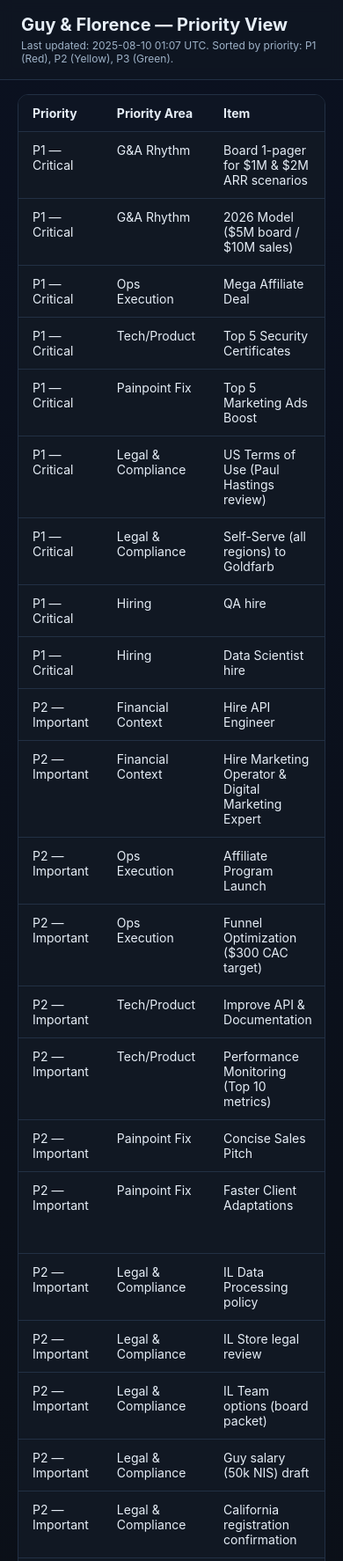
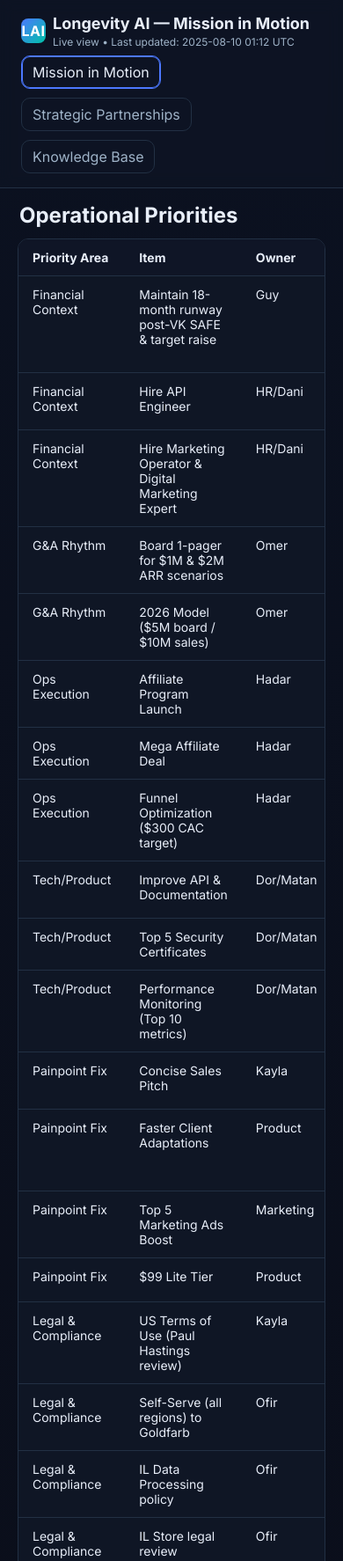
Before and after one commit to guyleitersdorf/guy-florence-dashbord, a plain HTML site: page index.html in a window 390 px wide. Shown: the top 1774 px of the page at 88% size. Drawn offline with Linux system fonts and the light colour scheme.

Commit message:
Add files via upload

```diff
--- a/index.html
+++ b/index.html
@@ -1,81 +1,168 @@
-<!doctype html>
-<html>
+<!DOCTYPE html>
+<html lang="en">
 <head>
-<meta charset="utf-8">
-<meta name="viewport" content="width=device-width,initial-scale=1">
-<title>Guy & Florence — Priority View</title>
+<meta charset="UTF-8" />
+<meta name="viewport" content="width=device-width, initial-scale=1.0" />
+<title>Longevity AI — Mission in Motion</title>
+<link href="https://fonts.googleapis.com/css2?family=Inter:wght@400;600;700&display=swap" rel="stylesheet">
 <style>
-  :root { --bg:#0b0f14; --card:#111823; --text:#e6eef7; --muted:#9fb3c8; --green:#22c55e; --yellow:#f59e0b; --red:#ef4444; --border:#223044; --accent:#60a5fa; }
-  body { margin:0; font-family:Inter, ui-sans-serif, system-ui, -apple-system, Segoe UI, Roboto, Helvetica, Arial; background:linear-gradient(180deg,#0b1120,#0b0f14); color:var(--text);}
-  header { padding:16px 24px; border-bottom:1px solid var(--border); background:rgba(17,24,35,.7); position:sticky; top:0; backdrop-filter:blur(8px); z-index:50;}
-  h1 { margin:0; font-size:20px; }
-  .subtitle { color:var(--muted); font-size:12px; margin-top:4px; }
-  main { padding:16px 20px; }
-  .table-wrapper { overflow:auto; border:1px solid var(--border); border-radius:12px; background:var(--card);}
-  table { width:100%; border-collapse:collapse; font-size:14px; }
-  thead th { position:sticky; top:0; background:#0e1523; z-index:5; }
-  th, td { padding:12px 16px; border-bottom:1px solid var(--border); text-align:left; vertical-align:top; }
+  /* Swap colors below with exact brand hex from the brand book when ready */
+  :root {
+    --bg: #0a0d18;
+    --card: #0f1625;
+    --text: #e8eef9;
+    --muted: #9fb3c8;
+    --border: #223044;
+    --accent: #4c78ff;     /* brand primary (placeholder) */
+    --accent-2: #00c2a8;   /* brand secondary (placeholder) */
+    --ontrack: #22c55e;    /* status colors aligned to brand intent */
+    --attention: #f59e0b;
+    --risk: #ef4444;
+  }
+  * { box-sizing: border-box; }
+  body { margin: 0; font-family: 'Inter', system-ui, -apple-system, Segoe UI, Roboto, Helvetica, Arial; background: linear-gradient(180deg,#0b1120,#0a0d18); color: var(--text);}
+  header {
+    padding: 16px 24px; border-bottom: 1px solid var(--border); background: rgba(15,22,37,.72);
+    position: sticky; top: 0; backdrop-filter: blur(8px); z-index: 50; display:flex; align-items:center; gap:12px;
+  }
+  .logo {
+    width: 28px; height: 28px; border-radius: 8px; background: linear-gradient(135deg, var(--accent), var(--accent-2));
+    display:inline-flex; align-items:center; justify-content:center; font-weight:800; color:#fff; letter-spacing:.5px;
+  }
+  .brand {
+    display:flex; flex-direction:column;
+  }
+  h1 { margin: 0; font-size: 18px; line-height:1.2; }
+  .subtitle { color: var(--muted); font-size: 12px; margin-top: 2px; }
+  nav.tabs { margin-left:auto; display:flex; gap:10px; flex-wrap:wrap; }
+  .tab { padding: 8px 12px; border: 1px solid var(--border); border-radius: 10px; cursor: pointer; user-select: none; color: var(--muted);}
+  .tab.active { color: var(--text); border-color: var(--accent); box-shadow: 0 0 0 1px var(--accent) inset; }
+  main { padding: 16px 20px; }
+  .panel { display:none; }
+  .panel.active { display:block; }
+  .table-wrapper { overflow: auto; border: 1px solid var(--border); border-radius: 12px; background: var(--card);}
+  table { width: 100%; border-collapse: collapse; font-size: 14px; }
+  thead th { position: sticky; top: 0; background: #0f1526; z-index: 5; }
+  th, td { padding: 12px 16px; border-bottom: 1px solid var(--border); text-align: left; vertical-align: top; }
+  tr:hover td { background: rgba(255,255,255,0.02); }
   .badge { display:inline-block; padding:4px 10px; border-radius:999px; font-weight:700; font-size:12px; letter-spacing:.3px; }
-  .Green { background: rgba(34,197,94,0.18); color: var(--green); border: 1px solid rgba(34,197,94,0.5);}
-  .Yellow { background: rgba(245,158,11,0.18); color: var(--yellow); border: 1px solid rgba(245,158,11,0.5);}
-  .Red { background: rgba(239,68,68,0.18); color: var(--red); border: 1px solid rgba(239,68,68,0.5);}
-  .note { color:var(--muted); font-size:12px; margin-top:8px; }
+  .Green { background: rgba(34,197,94,0.18); color: var(--ontrack); border: 1px solid rgba(34,197,94,0.5); }
+  .Yellow { background: rgba(245,158,11,0.18); color: var(--attention); border: 1px solid rgba(245,158,11,0.5); }
+  .Red { background: rgba(239,68,68,0.18); color: var(--risk); border: 1px solid rgba(239,68,68,0.5); }
+  a.link { color: var(--accent); text-decoration: none; }
+  .section-title { margin: 0 0 12px 2px; font-weight:700; }
+
+  /* Small screen tweaks */
+  @media (max-width: 640px) {
+    header { flex-wrap:wrap; gap:8px; }
+    nav.tabs { width:100%; }
+  }
 </style>
 </head>
 <body>
   <header>
-  <h1>Guy & Florence — Priority View</h1>
-  <div class="subtitle">Last updated: 2025-08-10 01:07 UTC. Sorted by priority: P1 (Red), P2 (Yellow), P3 (Green).</div>
+    <!-- Swap this with your real logo img src when ready -->
+    <div class="logo">LAI</div>
+    <div class="brand">
+      <h1>Longevity AI — Mission in Motion</h1>
+      <div class="subtitle">Live view • Last updated: 2025-08-10 01:12 UTC</div>
+    </div>
+    <nav class="tabs">
+      <div class="tab active" data-target="ops">Mission in Motion</div>
+      <div class="tab" data-target="matrix">Strategic Partnerships</div>
+      <div class="tab" data-target="docs">Knowledge Base</div>
+    </nav>
   </header>
+
   <main>
+    <!-- Operational Dashboard -->
+    <section id="ops" class="panel active">
+      <h2 class="section-title">Operational Priorities</h2>
       <div class="table-wrapper">
         <table>
           <thead>
-        <tr>
-          <th>Priority</th>
-          <th>Priority Area</th>
-          <th>Item</th>
-          <th>Owner</th>
-          <th>Status</th>
-          <th>Notes</th>
-        </tr>
+            <tr><th>Priority Area</th><th>Item</th><th>Owner</th><th>Status</th><th>Notes</th></tr>
           </thead>
           <tbody>
-<tr><td>P1 — Critical</td><td>G&amp;A Rhythm</td><td>Board 1-pager for $1M &amp; $2M ARR scenarios</td><td>Omer</td><td><span class='badge Red'>Red</span></td><td>Not started, high priority for Q3</td></tr>
-<tr><td>P1 — Critical</td><td>G&amp;A Rhythm</td><td>2026 Model ($5M board / $10M sales)</td><td>Omer</td><td><span class='badge Red'>Red</span></td><td>Not started, target Q4</td></tr>
-<tr><td>P1 — Critical</td><td>Ops Execution</td><td>Mega Affiliate Deal</td><td>Hadar</td><td><span class='badge Red'>Red</span></td><td>Not started, Q3 high impact</td></tr>
-<tr><td>P1 — Critical</td><td>Tech/Product</td><td>Top 5 Security Certificates</td><td>Dor/Matan</td><td><span class='badge Red'>Red</span></td><td>Vendor/advisor not yet secured</td></tr>
-<tr><td>P1 — Critical</td><td>Painpoint Fix</td><td>Top 5 Marketing Ads Boost</td><td>Marketing</td><td><span class='badge Red'>Red</span></td><td>Not started</td></tr>
-<tr><td>P1 — Critical</td><td>Legal &amp; Compliance</td><td>US Terms of Use (Paul Hastings review)</td><td>Kayla</td><td><span class='badge Red'>Red</span></td><td>Kickoff pending; align with self-serve launch</td></tr>
-<tr><td>P1 — Critical</td><td>Legal &amp; Compliance</td><td>Self-Serve (all regions) to Goldfarb</td><td>Ofir</td><td><span class='badge Red'>Red</span></td><td>Package &amp; send for review</td></tr>
-<tr><td>P1 — Critical</td><td>Hiring</td><td>QA hire</td><td>Dani</td><td><span class='badge Red'>Red</span></td><td>Open requisition</td></tr>
-<tr><td>P1 — Critical</td><td>Hiring</td><td>Data Scientist hire</td><td>Dani</td><td><span class='badge Red'>Red</span></td><td>Open requisition</td></tr>
-<tr><td>P2 — Important</td><td>Financial Context</td><td>Hire API Engineer</td><td>HR/Dani</td><td><span class='badge Yellow'>Yellow</span></td><td>Role approved, hiring in progress</td></tr>
-<tr><td>P2 — Important</td><td>Financial Context</td><td>Hire Marketing Operator &amp; Digital Marketing Expert</td><td>HR/Dani</td><td><span class='badge Yellow'>Yellow</span></td><td>To start post-funding confirmation</td></tr>
-<tr><td>P2 — Important</td><td>Ops Execution</td><td>Affiliate Program Launch</td><td>Hadar</td><td><span class='badge Yellow'>Yellow</span></td><td>In progress, Q3 delivery</td></tr>
-<tr><td>P2 — Important</td><td>Ops Execution</td><td>Funnel Optimization ($300 CAC target)</td><td>Hadar</td><td><span class='badge Yellow'>Yellow</span></td><td>In progress, tracking conversion</td></tr>
-<tr><td>P2 — Important</td><td>Tech/Product</td><td>Improve API &amp; Documentation</td><td>Dor/Matan</td><td><span class='badge Yellow'>Yellow</span></td><td>Pending API engineer hire</td></tr>
-<tr><td>P2 — Important</td><td>Tech/Product</td><td>Performance Monitoring (Top 10 metrics)</td><td>Dor/Matan</td><td><span class='badge Yellow'>Yellow</span></td><td>Metrics defined, dashboard build pending</td></tr>
-<tr><td>P2 — Important</td><td>Painpoint Fix</td><td>Concise Sales Pitch</td><td>Kayla</td><td><span class='badge Yellow'>Yellow</span></td><td>Draft exists, needs testing</td></tr>
-<tr><td>P2 — Important</td><td>Painpoint Fix</td><td>Faster Client Adaptations</td><td>Product</td><td><span class='badge Yellow'>Yellow</span></td><td>SLA policy drafted, implementation pending</td></tr>
-<tr><td>P2 — Important</td><td>Legal &amp; Compliance</td><td>IL Data Processing policy</td><td>Ofir</td><td><span class='badge Yellow'>Yellow</span></td><td>Collect feedback from Goldfarb</td></tr>
-<tr><td>P2 — Important</td><td>Legal &amp; Compliance</td><td>IL Store legal review</td><td>Ofir</td><td><span class='badge Yellow'>Yellow</span></td><td>Discuss with Goldfarb</td></tr>
-<tr><td>P2 — Important</td><td>Legal &amp; Compliance</td><td>IL Team options (board packet)</td><td>Ofir</td><td><span class='badge Yellow'>Yellow</span></td><td>Prep for next board cycle</td></tr>
-<tr><td>P2 — Important</td><td>Legal &amp; Compliance</td><td>Guy salary (50k NIS) draft</td><td>Ofir</td><td><span class='badge Yellow'>Yellow</span></td><td>Draft &amp; circulate</td></tr>
-<tr><td>P2 — Important</td><td>Legal &amp; Compliance</td><td>California registration confirmation</td><td>Omer</td><td><span class='badge Yellow'>Yellow</span></td><td>Confirm receipt from Heather</td></tr>
-<tr><td>P2 — Important</td><td>Clinical Proof</td><td>BD One-Pager: Heart &amp; Metabolic outperform standards</td><td>Hadar/Gil</td><td><span class='badge Yellow'>Yellow</span></td><td>Draft using deck AUC/calibration plots</td></tr>
-<tr><td>P2 — Important</td><td>Clinical Proof</td><td>Metabolic Model: add HbA1c, FBG, insulin, DPF, steps</td><td>Gil</td><td><span class='badge Yellow'>Yellow</span></td><td>Define data pulls &amp; timeline</td></tr>
-<tr><td>P2 — Important</td><td>Hiring</td><td>Hire Fractional CISO</td><td>Dor</td><td><span class='badge Yellow'>Yellow</span></td><td>Part‑time cyber leadership; risk/compliance/IR readiness; link spec TBD</td></tr>
-<tr><td>P2 — Important</td><td>Public Narrative</td><td>Security statement on site (encrypted in transit/at rest, AWS local)</td><td>Dor</td><td><span class='badge Yellow'>Yellow</span></td><td>Verify matches legal policy docs</td></tr>
-<tr><td>P2 — Important</td><td>Public Narrative</td><td>Health Dashboard &amp; App pages align with current roadmap</td><td>Matan</td><td><span class='badge Yellow'>Yellow</span></td><td>Ensure features match Q3/Q4 milestones</td></tr>
-<tr><td>P3 — Normal</td><td>Financial Context</td><td>Maintain 18-month runway post-VK SAFE &amp; target raise</td><td>Guy</td><td><span class='badge Green'>Green</span></td><td>Runway intact, $1M VK SAFE signed, $1M Atria/Cenegenics targeted</td></tr>
-<tr><td>P3 — Normal</td><td>Painpoint Fix</td><td>$99 Lite Tier</td><td>Product</td><td><span class='badge Green'>Green</span></td><td>In beta scoping</td></tr>
-<tr><td>P3 — Normal</td><td>Public Narrative</td><td>Site copy: &#39;intelligence layer for proactive care&#39; mirrored in decks</td><td>Hadar</td><td><span class='badge Green'>Green</span></td><td>Consistent with board deck messaging</td></tr>
+<tr><td>Financial Context</td><td>Maintain 18-month runway post-VK SAFE &amp; target raise</td><td>Guy</td><td><span class='badge Green'>On Track</span></td><td>Runway intact, $1M VK SAFE signed, $1M Atria/Cenegenics targeted</td></tr>
+<tr><td>Financial Context</td><td>Hire API Engineer</td><td>HR/Dani</td><td><span class='badge Yellow'>Needs Attention</span></td><td>Role approved, hiring in progress</td></tr>
+<tr><td>Financial Context</td><td>Hire Marketing Operator &amp; Digital Marketing Expert</td><td>HR/Dani</td><td><span class='badge Yellow'>Needs Attention</span></td><td>To start post-funding confirmation</td></tr>
+<tr><td>G&amp;A Rhythm</td><td>Board 1-pager for $1M &amp; $2M ARR scenarios</td><td>Omer</td><td><span class='badge Red'>At Risk</span></td><td>Not started, high priority for Q3</td></tr>
+<tr><td>G&amp;A Rhythm</td><td>2026 Model ($5M board / $10M sales)</td><td>Omer</td><td><span class='badge Red'>At Risk</span></td><td>Not started, target Q4</td></tr>
+<tr><td>Ops Execution</td><td>Affiliate Program Launch</td><td>Hadar</td><td><span class='badge Yellow'>Needs Attention</span></td><td>In progress, Q3 delivery</td></tr>
+<tr><td>Ops Execution</td><td>Mega Affiliate Deal</td><td>Hadar</td><td><span class='badge Red'>At Risk</span></td><td>Not started, Q3 high impact</td></tr>
+<tr><td>Ops Execution</td><td>Funnel Optimization ($300 CAC target)</td><td>Hadar</td><td><span class='badge Yellow'>Needs Attention</span></td><td>In progress, tracking conversion</td></tr>
+<tr><td>Tech/Product</td><td>Improve API &amp; Documentation</td><td>Dor/Matan</td><td><span class='badge Yellow'>Needs Attention</span></td><td>Pending API engineer hire</td></tr>
+<tr><td>Tech/Product</td><td>Top 5 Security Certificates</td><td>Dor/Matan</td><td><span class='badge Red'>At Risk</span></td><td>Vendor/advisor not yet secured</td></tr>
+<tr><td>Tech/Product</td><td>Performance Monitoring (Top 10 metrics)</td><td>Dor/Matan</td><td><span class='badge Yellow'>Needs Attention</span></td><td>Metrics defined, dashboard build pending</td></tr>
+<tr><td>Painpoint Fix</td><td>Concise Sales Pitch</td><td>Kayla</td><td><span class='badge Yellow'>Needs Attention</span></td><td>Draft exists, needs testing</td></tr>
+<tr><td>Painpoint Fix</td><td>Faster Client Adaptations</td><td>Product</td><td><span class='badge Yellow'>Needs Attention</span></td><td>SLA policy drafted, implementation pending</td></tr>
+<tr><td>Painpoint Fix</td><td>Top 5 Marketing Ads Boost</td><td>Marketing</td><td><span class='badge Red'>At Risk</span></td><td>Not started</td></tr>
+<tr><td>Painpoint Fix</td><td>$99 Lite Tier</td><td>Product</td><td><span class='badge Green'>On Track</span></td><td>In beta scoping</td></tr>
+<tr><td>Legal &amp; Compliance</td><td>US Terms of Use (Paul Hastings review)</td><td>Kayla</td><td><span class='badge Red'>At Risk</span></td><td>Kickoff pending; align with self-serve launch</td></tr>
+<tr><td>Legal &amp; Compliance</td><td>Self-Serve (all regions) to Goldfarb</td><td>Ofir</td><td><span class='badge Red'>At Risk</span></td><td>Package &amp; send for review</td></tr>
+<tr><td>Legal &amp; Compliance</td><td>IL Data Processing policy</td><td>Ofir</td><td><span class='badge Yellow'>Needs Attention</span></td><td>Collect feedback from Goldfarb</td></tr>
+<tr><td>Legal &amp; Compliance</td><td>IL Store legal review</td><td>Ofir</td><td><span class='badge Yellow'>Needs Attention</span></td><td>Discuss with Goldfarb</td></tr>
+<tr><td>Legal &amp; Compliance</td><td>IL Team options (board packet)</td><td>Ofir</td><td><span class='badge Yellow'>Needs Attention</span></td><td>Prep for next board cycle</td></tr>
+<tr><td>Legal &amp; Compliance</td><td>Guy salary (50k NIS) draft</td><td>Ofir</td><td><span class='badge Yellow'>Needs Attention</span></td><td>Draft &amp; circulate</td></tr>
+<tr><td>Legal &amp; Compliance</td><td>California registration confirmation</td><td>Omer</td><td><span class='badge Yellow'>Needs Attention</span></td><td>Confirm receipt from Heather</td></tr>
+<tr><td>Clinical Proof</td><td>BD One-Pager: Heart &amp; Metabolic outperform standards</td><td>Hadar/Gil</td><td><span class='badge Yellow'>Needs Attention</span></td><td>Draft using deck AUC/calibration plots</td></tr>
+<tr><td>Clinical Proof</td><td>Metabolic Model: add HbA1c, FBG, insulin, DPF, steps</td><td>Gil</td><td><span class='badge Yellow'>Needs Attention</span></td><td>Define data pulls &amp; timeline</td></tr>
+<tr><td>Hiring</td><td>QA hire</td><td>Dani</td><td><span class='badge Red'>At Risk</span></td><td>Open requisition</td></tr>
+<tr><td>Hiring</td><td>Data Scientist hire</td><td>Dani</td><td><span class='badge Red'>At Risk</span></td><td>Open requisition</td></tr>
+<tr><td>Hiring</td><td>Hire Fractional CISO</td><td>Dor</td><td><span class='badge Yellow'>Needs Attention</span></td><td>Part‑time cyber leadership; risk/compliance/IR readiness; link spec TBD</td></tr>
+<tr><td>Public Narrative</td><td>Site copy: &#39;intelligence layer for proactive care&#39; mirrored in decks</td><td>Hadar</td><td><span class='badge Green'>On Track</span></td><td>Consistent with board deck messaging</td></tr>
+<tr><td>Public Narrative</td><td>Security statement on site (encrypted in transit/at rest, AWS local)</td><td>Dor</td><td><span class='badge Yellow'>Needs Attention</span></td><td>Verify matches legal policy docs</td></tr>
+<tr><td>Public Narrative</td><td>Health Dashboard &amp; App pages align with current roadmap</td><td>Matan</td><td><span class='badge Yellow'>Needs Attention</span></td><td>Ensure features match Q3/Q4 milestones</td></tr>
 
           </tbody>
         </table>
       </div>
-  <p class="note">Tip: Want me to break P1 into “This week” vs “This month”? Say the word and I’ll split & re‑order.</p>
+    </section>
+
+    <!-- Approval Matrix -->
+    <section id="matrix" class="panel">
+      <h2 class="section-title">Strategic Partnerships</h2>
+      <div class="table-wrapper">
+        <table>
+          <thead><tr><th>Partner</th><th>Territory</th><th>Service Scope</th><th>Approval Trigger</th><th>Notes</th></tr></thead>
+          <tbody>
+<tr><td>WELL Health</td><td>Canada</td><td>Longevity clinics / wellness services in Exclusive Channel</td><td>If partner in Canada offers competing services → prior written consent from WELL required</td><td>Exclusivity term 5 years; conditional on WELL active offering &amp; sales obligations; Gov law: British Columbia</td></tr>
+
+          </tbody>
+        </table>
+      </div>
+    </section>
+
+    <!-- Supporting Docs -->
+    <section id="docs" class="panel">
+      <h2 class="section-title">Knowledge Base</h2>
+      <div class="table-wrapper">
+        <table>
+          <thead><tr><th>Name</th><th>Owner</th><th>Link</th></tr></thead>
+          <tbody>
+<tr><td>Legal Tracker (latest)</td><td>Dani/Ofir</td><td>(add link)</td></tr>
+<tr><td>Research BD One-Pager (draft)</td><td>Hadar/Gil</td><td>(add link)</td></tr>
+<tr><td>Fractional CISO Spec (draft)</td><td>Dor</td><td>(add link)</td></tr>
+
+          </tbody>
+        </table>
+      </div>
+    </section>
   </main>
+
+<script>
+// Tabs (plain JS)
+var tabs = document.querySelectorAll('.tab');
+for (var i=0;i<tabs.length;i++) {
+  tabs[i].addEventListener('click', function() {
+    for (var j=0;j<tabs.length;j++) tabs[j].classList.remove('active');
+    var panels = document.querySelectorAll('.panel');
+    for (var k=0;k<panels.length;k++) panels[k].classList.remove('active');
+    this.classList.add('active');
+    document.getElementById(this.getAttribute('data-target')).classList.add('active');
+  });
+}
+</script>
 </body>
 </html>
```
Lines whose indentation alone changed are shown as unchanged.
